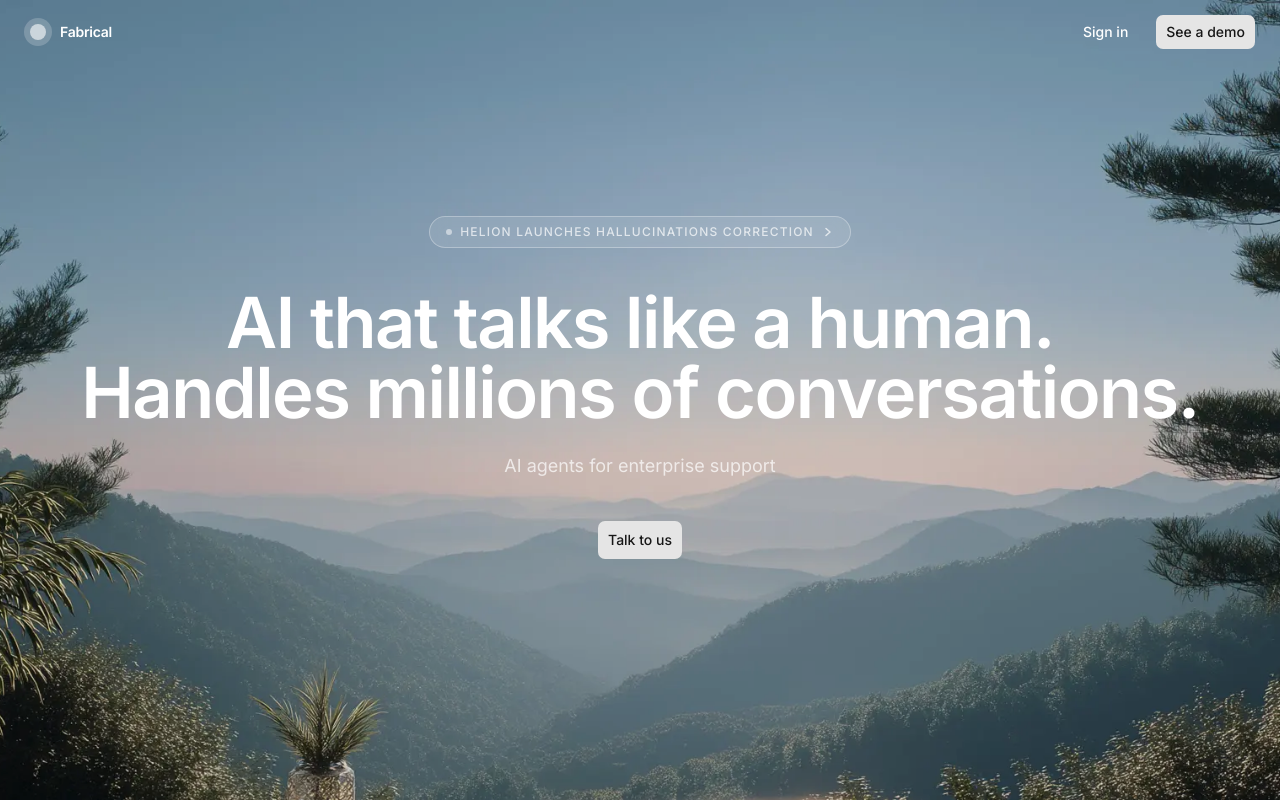
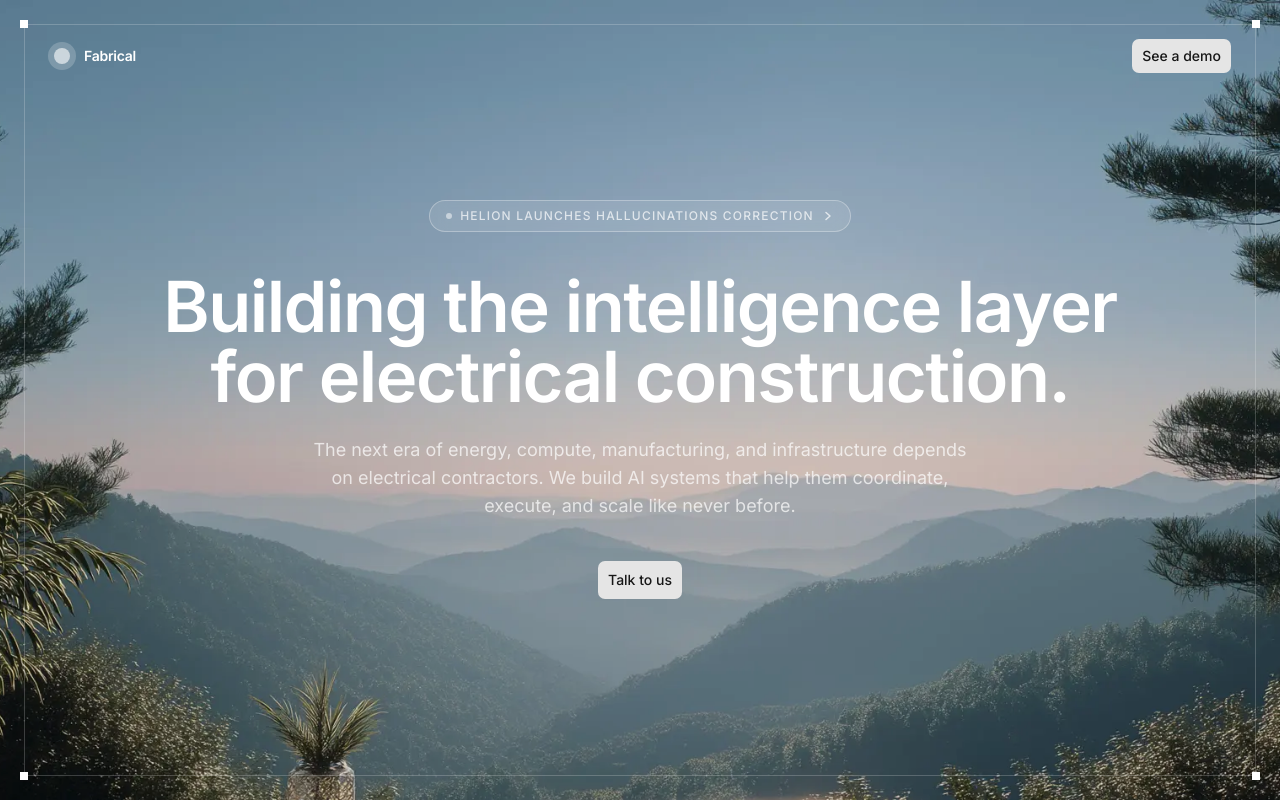
Before and after one commit to alek-karp/fabrical-landing, a Next.js app: page / in a window 1280 px wide. Built offline with nearby package versions, Linux system fonts and the light colour scheme.

Commit message:
feat(landing): add technical frame with margin lines and corner squares

```diff
--- a/app/page.tsx
+++ b/app/page.tsx
@@ -12,9 +12,24 @@ export default function Home() {
     >
       <div className="absolute inset-0 bg-black/10 pointer-events-none" />
 
+      {/* Technical frame — inset margin/header/footer lines with corner squares */}
+      <div className="pointer-events-none absolute inset-4 md:inset-6 z-20">
+        {/* Margin lines (left/right) */}
+        <div className="absolute inset-y-0 left-0 w-px bg-white/20" />
+        <div className="absolute inset-y-0 right-0 w-px bg-white/20" />
+        {/* Header/footer lines (top/bottom) */}
+        <div className="absolute inset-x-0 top-0 h-px bg-white/20" />
+        <div className="absolute inset-x-0 bottom-0 h-px bg-white/20" />
+        {/* Perfect squares at the corners */}
+        <div className="absolute -top-1 -left-1 size-2 bg-white" />
+        <div className="absolute -top-1 -right-1 size-2 bg-white" />
+        <div className="absolute -bottom-1 -left-1 size-2 bg-white" />
+        <div className="absolute -bottom-1 -right-1 size-2 bg-white" />
+      </div>
+
       <div className="relative z-10 flex flex-col min-h-screen">
         {/* Nav — 64px height, 24px side padding */}
-        <header className="flex items-center justify-between px-6 h-16">
+        <header className="flex items-center justify-between px-8 md:px-12 h-16 mt-4 md:mt-6">
           <div className="flex items-center gap-8">
             <div className="flex items-center gap-2">
               <div className="w-7 h-7 rounded-full bg-white/20 flex items-center justify-center">
@@ -25,7 +40,6 @@ export default function Home() {
             </div>
           </div>
           <div className="flex items-center gap-4">
-            <Button variant="ghost">Sign in</Button>
             <Button>See a demo</Button>
           </div>
         </header>
@@ -54,14 +68,16 @@ export default function Home() {
               letterSpacing: "clamp(-1.5px, -0.06em, -4.32px)",
             }}
           >
-            AI that talks like a human.
+            Building the intelligence layer
             <br />
-            Handles millions of conversations.
+            for electrical construction.
           </h1>
 
           {/* copy-18: 18px, 400, 28px line-height */}
-          <p className="text-lg text-white/70 mb-10" style={{ lineHeight: "28px" }}>
-            AI agents for enterprise support
+          <p className="text-lg text-white/70 mb-10 max-w-2xl" style={{ lineHeight: "28px" }}>
+            The next era of energy, compute, manufacturing, and infrastructure
+            depends on electrical contractors. We build AI systems that help them
+            coordinate, execute, and scale like never before.
           </p>
 
           <Button size="lg">Talk to us</Button>
```
